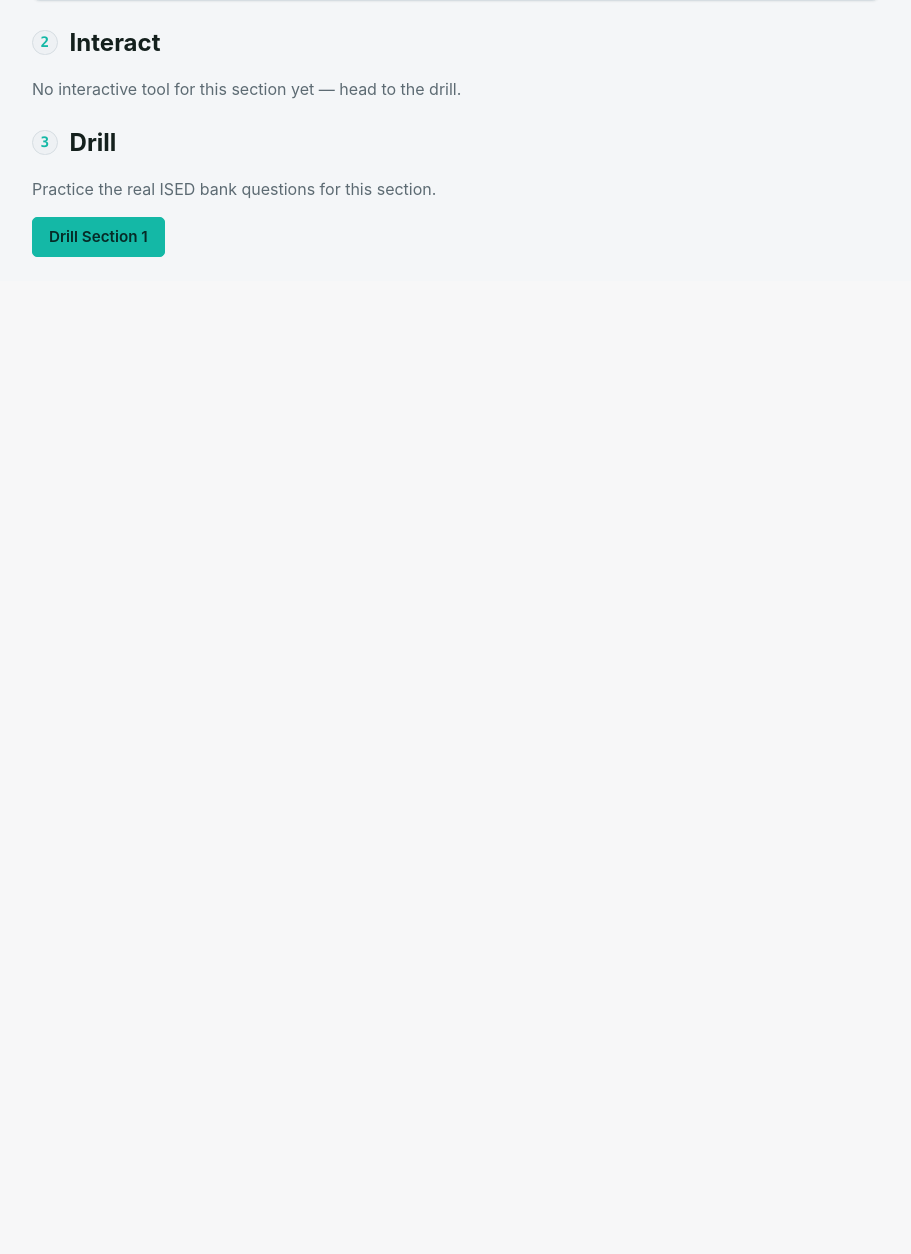
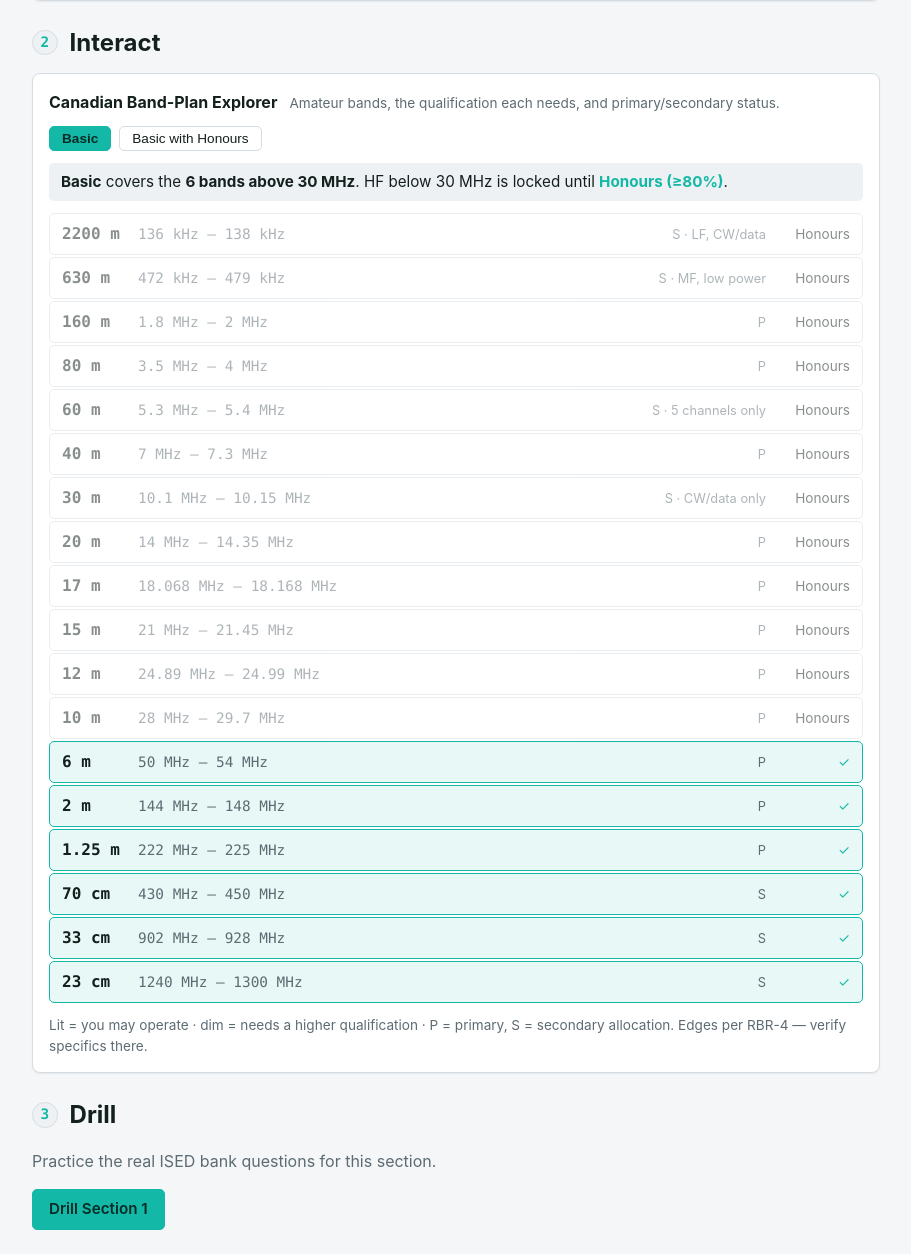
Before and after one commit to TuringCompote/HamStudy, a FastAPI app: page /section/1 in a window 1280 px wide. Shown: the part 865-2119 px from the top of the page, without its empty margins (184-1095 px from the left). Before the commit the page ends 1122 px from the top, so only its background shows below. Run offline with FastAPI, Linux system fonts and the light colour scheme; data that the repository does not hold is empty; some libraries are stand-ins or nearby versions.

Commit message:
Phase 3 complete: band-plan explorer (s1) + propagation visual (s7)
- bandplan.js: qualification toggle showing which Canadian bands Basic vs
  Basic-with-Honours unlocks (the >30 MHz rule), ranges + primary/secondary
- propagation.js: day/night + frequency slider; sky-wave refracts below MUF,
  penetrates above, D-layer absorbs low HF by day
- wired sections 1 and 7; smoke test covers all 9 tool scripts

All 8 concept tools + original lessons + Learn->Interact->Drill now done.

Co-Authored-By: Claude Opus 4.8 (1M context) <noreply@anthropic.com>

```diff
--- a/app/static/style.css
+++ b/app/static/style.css
@@ -178,6 +178,30 @@ h2 { margin: var(--sp-5) 0 var(--sp-3); }
 .swr-seg.fwd { background: var(--accent); }
 .swr-seg.ref { background: var(--bad); }
 
+/* band-plan explorer */
+.bp-list { margin-top: var(--sp-3); display: grid; gap: 2px; }
+.bp-row { display: grid; grid-template-columns: 4rem 1fr auto 4.5rem; align-items: center;
+  gap: var(--sp-3); padding: var(--sp-2) var(--sp-3); border-radius: var(--radius-sm);
+  border: var(--border-w) solid var(--border); }
+.bp-row.on { background: color-mix(in srgb, var(--accent) 10%, var(--surface)); border-color: var(--accent); }
+.bp-row.off { opacity: 0.5; }
+.bp-name { font-weight: 600; }
+.bp-range { color: var(--muted); font-size: 0.9rem; }
+.bp-status { font-size: 0.8rem; color: var(--muted); }
+.bp-lock { text-align: right; font-size: 0.85rem; }
+.bp-row.on .bp-lock { color: var(--accent); }
+
+/* propagation scene */
+.prop-sky { fill: var(--surface-2); }
+.prop-sky.is-day { fill: color-mix(in srgb, #6fb3ff 14%, var(--surface)); }
+.prop-sky.is-night { fill: color-mix(in srgb, #1b2a55 30%, var(--surface)); }
+.prop-layer { stroke-dasharray: 4 4; stroke-width: 1.5; }
+.prop-layer.f { stroke: var(--accent); }
+.prop-layer.e { stroke: var(--muted); }
+.prop-layer.d { stroke: var(--tier-deep); }
+.prop-ground { fill: color-mix(in srgb, var(--ink) 25%, var(--surface)); }
+.prop-ray { fill: none; stroke: var(--accent); stroke-width: 2.5; }
+
 /* quiz */
 .quiz-head { display: flex; justify-content: space-between; align-items: baseline; }
 .quiz-head small { color: var(--muted); font-weight: 400; font-size: 0.9rem; }
--- /dev/null
+++ b/app/static/tools/bandplan.js
@@ -0,0 +1,76 @@
+// bandplan.js — Canadian amateur band explorer. Toggle your qualification and see
+// which bands you may use. The exam-critical rule: Basic gives everything ABOVE
+// 30 MHz; HF below 30 MHz needs Basic with Honours (≥80%) — or Advanced / Basic+5yr.
+// Frequency edges per RBR-4 / the Canadian table; verify edge cases against RBR-4.
+"use strict";
+(function () {
+  // hf:true => below 30 MHz (needs Honours). status: P=primary, S=secondary (amateur).
+  const BANDS = [
+    { name: "2200 m", lo: 0.1357, hi: 0.1378, hf: true, status: "S", note: "LF, CW/data" },
+    { name: "630 m", lo: 0.472, hi: 0.479, hf: true, status: "S", note: "MF, low power" },
+    { name: "160 m", lo: 1.8, hi: 2.0, hf: true, status: "P" },
+    { name: "80 m", lo: 3.5, hi: 4.0, hf: true, status: "P" },
+    { name: "60 m", lo: 5.3, hi: 5.4, hf: true, status: "S", note: "5 channels only" },
+    { name: "40 m", lo: 7.0, hi: 7.3, hf: true, status: "P" },
+    { name: "30 m", lo: 10.1, hi: 10.15, hf: true, status: "S", note: "CW/data only" },
+    { name: "20 m", lo: 14.0, hi: 14.35, hf: true, status: "P" },
+    { name: "17 m", lo: 18.068, hi: 18.168, hf: true, status: "P" },
+    { name: "15 m", lo: 21.0, hi: 21.45, hf: true, status: "P" },
+    { name: "12 m", lo: 24.89, hi: 24.99, hf: true, status: "P" },
+    { name: "10 m", lo: 28.0, hi: 29.7, hf: true, status: "P" },
+    { name: "6 m", lo: 50, hi: 54, hf: false, status: "P" },
+    { name: "2 m", lo: 144, hi: 148, hf: false, status: "P" },
+    { name: "1.25 m", lo: 222, hi: 225, hf: false, status: "P" },
+    { name: "70 cm", lo: 430, hi: 450, hf: false, status: "S" },
+    { name: "33 cm", lo: 902, hi: 928, hf: false, status: "S" },
+    { name: "23 cm", lo: 1240, hi: 1300, hf: false, status: "S" },
+  ];
+
+  Elmer.register("bandplan", function (el) {
+    let honours = false; // false = Basic only, true = Basic with Honours (or Advanced)
+
+    const tog = Elmer.h("div", { class: "tool-toggle" });
+    const bB = Elmer.h("button", { class: "btn seg active", type: "button" }, ["Basic"]);
+    const bH = Elmer.h("button", { class: "btn seg", type: "button" }, ["Basic with Honours"]);
+    bB.addEventListener("click", () => { honours = false; render(); });
+    bH.addEventListener("click", () => { honours = true; render(); });
+    tog.appendChild(bB); tog.appendChild(bH);
+
+    const summary = Elmer.h("div", { class: "tool-readout" });
+    const list = Elmer.h("div", { class: "bp-list" });
+    const legend = Elmer.h("div", { class: "tool-note small muted" }, [
+      "Lit = you may operate · dim = needs a higher qualification · ",
+      "P = primary, S = secondary allocation. Edges per RBR-4 — verify specifics there.",
+    ]);
+
+    el.appendChild(tog); el.appendChild(summary); el.appendChild(list); el.appendChild(legend);
+    render();
+
+    function fmtFreq(mhz) {
+      if (mhz < 1) return Math.round(mhz * 1000) + " kHz";
+      return (Math.round(mhz * 1000) / 1000) + " MHz";
+    }
+
+    function render() {
+      bB.classList.toggle("active", !honours);
+      bH.classList.toggle("active", honours);
+      const allowed = BANDS.filter((b) => !b.hf || honours).length;
+      summary.innerHTML = honours
+        ? `<b class="accent">Basic with Honours</b> unlocks <b>all ${BANDS.length} bands</b> — ` +
+          `including HF below 30 MHz, at full power.`
+        : `<b>Basic</b> covers the <b>${allowed} bands above 30 MHz</b>. ` +
+          `HF below 30 MHz is locked until <b class="accent">Honours (≥80%)</b>.`;
+
+      list.innerHTML = "";
+      BANDS.forEach((b) => {
+        const ok = !b.hf || honours;
+        const row = Elmer.h("div", { class: "bp-row" + (ok ? " on" : " off") });
+        row.appendChild(Elmer.h("span", { class: "bp-name mono" }, [b.name]));
+        row.appendChild(Elmer.h("span", { class: "bp-range mono" }, [`${fmtFreq(b.lo)} – ${fmtFreq(b.hi)}`]));
+        row.appendChild(Elmer.h("span", { class: "bp-status" }, [b.status + (b.note ? " · " + b.note : "")]));
+        row.appendChild(Elmer.h("span", { class: "bp-lock" }, [ok ? "✓" : (b.hf ? "Honours" : "—")]));
+        list.appendChild(row);
+      });
+    }
+  });
+})();
--- a/app/tools.py
+++ b/app/tools.py
@@ -56,10 +56,11 @@ TOOLS: dict[str, dict] = {
 
 # section number -> ordered list of tool ids shown on that section's page.
 SECTION_TOOLS: dict[int, list[str]] = {
+    1: ["bandplan"],                         # Regulations (privileges by qualification)
     4: ["seriesparallel"],                   # Circuit Components
     5: ["ohms", "reactance", "decibel"],     # Basic Electronics & Theory
     6: ["swr", "wavelength"],                # Feedlines & Antenna Systems
-    # 1: ["bandplan"], 7: ["propagation"]  — tools written but not yet wired (pending)
+    7: ["propagation"],                      # Radio Wave Propagation
 }
 
 
```
Also changed, not shown: BACKLOG.md (+4 -4 lines), LOG.md (+12 -4 lines), app/static/tools/propagation.js (added, +115 -0 lines), tests/smoke_test.py (+1 -1 lines).
